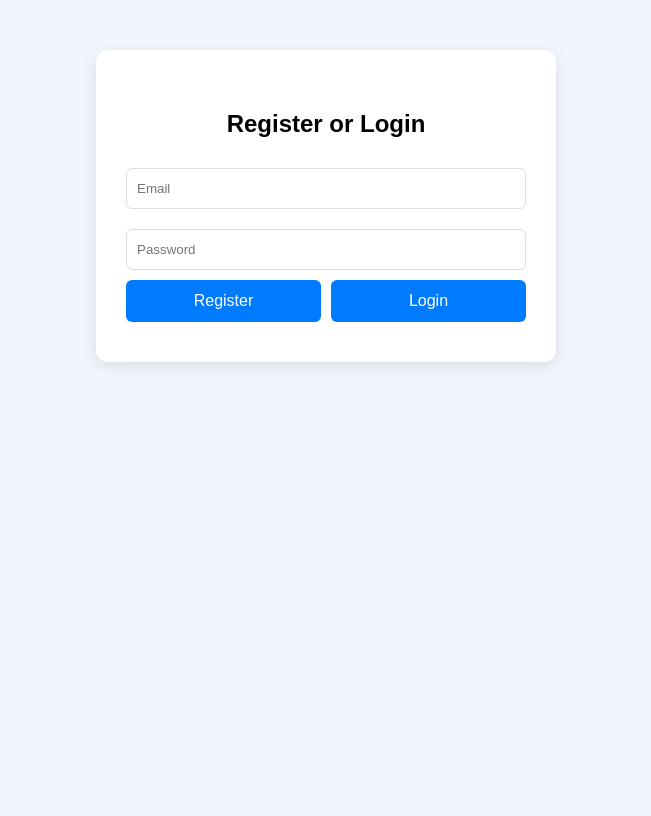
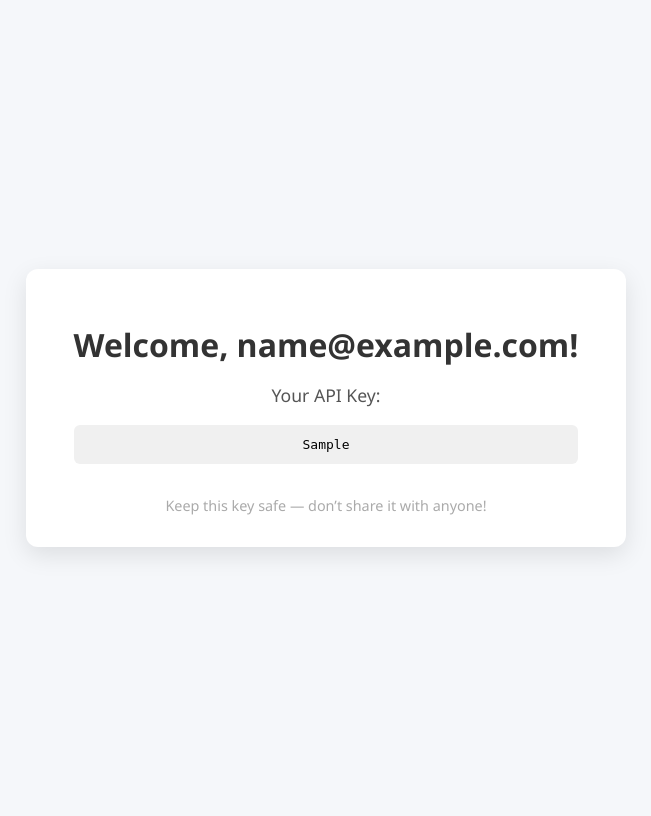
Before and after one commit to Surudmahajan/public-dataset-api, a FastAPI app: template templates/dashboard.html in a window 1280 px wide. Shown: the whole page, without its empty margins (314-965 px from the left). Before the commit the page ends 366 px from the top, so only its background shows below. Run offline with FastAPI, Linux system fonts and the light colour scheme; the template is opened without the code that fills it: most values are stand-ins (such as "Sample title", 1, 10 or a date in 2020).

Commit message:
Add working dashboard, fix registration flow, update UI

```diff
--- a/app.py
+++ b/app.py
@@ -161,7 +161,11 @@ def show_login(request: Request):
 
 # Handle registration form
 @app.post("/do-register")
-def do_register(request: Request, email: str = Form(...), password: str = Form(...)):
+async def do_register(request: Request):
+    form = await request.form()
+    email = form.get("email")
+    password = form.get("password")
+
     conn = sqlite3.connect("users.db")
     cursor = conn.cursor()
     hashed_pw = hash_password(password)
@@ -180,6 +184,7 @@ def do_register(request: Request, email: str = Form(...), password: str = Form(.
     conn.close()
     return RedirectResponse(f"/dashboard?email={email}&api_key={api_key}", status_code=303)
 
+
 # Handle login form
 @app.post("/do-login")
 def do_login(request: Request, email: str = Form(...), password: str = Form(...)):
@@ -196,6 +201,13 @@ def do_login(request: Request, email: str = Form(...), password: str = Form(...)
     return RedirectResponse(f"/dashboard?email={email}&api_key={api_key}", status_code=303)
 
 # Dashboard page
-@app.get("/dashboard", response_class=HTMLResponse)
+@app.get("/dashboard")
 def dashboard(request: Request, email: str, api_key: str):
-    return templates.TemplateResponse("dashboard.html", {"request": request, "email": email, "api_key": api_key})
+    return templates.TemplateResponse(
+        "dashboard.html",
+        {
+            "request": request,
+            "email": email,
+            "api_key": api_key
+        }
+    )
--- a/templates/dashboard.html
+++ b/templates/dashboard.html
@@ -2,78 +2,52 @@
 <html lang="en">
 <head>
     <meta charset="UTF-8" />
-  <title>Register or Login</title>
+    <title>Your Dashboard</title>
     <style>
         body {
-      background: #f2f6fc;
-      font-family: Arial, sans-serif;
+            background: #f5f7fa;
+            font-family: 'Segoe UI', Tahoma, Geneva, Verdana, sans-serif;
+            display: flex;
+            justify-content: center;
+            align-items: center;
+            height: 100vh;
         }
         .card {
-      max-width: 400px;
-      margin: 50px auto;
             background: #fff;
-      padding: 40px 30px;
+            padding: 2rem 3rem;
             border-radius: 12px;
-      box-shadow: 0 4px 15px rgba(0,0,0,0.1);
+            box-shadow: 0 8px 24px rgba(0, 0, 0, 0.1);
             text-align: center;
         }
-    .card h2 {
-      margin-bottom: 20px;
+        h1 {
+            margin-bottom: 1rem;
+            color: #333;
         }
-    form {
-      margin: 0;
+        p {
+            font-size: 1.1rem;
+            color: #555;
         }
-    input[type="email"],
-    input[type="password"] {
-      width: 100%;
-      padding: 12px 10px;
-      margin: 10px 0;
-      border: 1px solid #ddd;
+        .apikey {
+            background: #f0f0f0;
+            padding: 0.75rem 1rem;
             border-radius: 6px;
-      box-sizing: border-box;
+            font-family: monospace;
+            margin-top: 1rem;
+            word-break: break-all;
         }
-    .button-group {
-      display: flex;
-      justify-content: space-between;
-      gap: 10px;
-    }
-    button {
-      flex: 1;
-      background: #007bff;
-      color: #fff;
-      border: none;
-      padding: 12px;
-      border-radius: 6px;
-      cursor: pointer;
-      font-size: 16px;
-    }
-    button:hover {
-      background: #0056b3;
-    }
-    .message {
-      color: red;
-      text-align: center;
-      margin-bottom: 10px;
+        .footer {
+            margin-top: 2rem;
+            font-size: 0.9rem;
+            color: #aaa;
         }
     </style>
 </head>
 <body>
     <div class="card">
-    <h2>Register or Login</h2>
-
-    {% if message %}
-      <div class="message">{{ message }}</div>
-    {% endif %}
-
-    <form method="post">
-      <input type="email" name="email" placeholder="Email" required />
-      <input type="password" name="password" placeholder="Password" required />
-
-      <div class="button-group">
-        <button type="submit" formaction="/do-register">Register</button>
-        <button type="submit" formaction="/do-login">Login</button>
-      </div>
-    </form>
+        <h1>Welcome, {{ email }}!</h1>
+        <p>Your API Key:</p>
+        <div class="apikey">{{ api_key }}</div>
+        <div class="footer">Keep this key safe — don’t share it with anyone!</div>
     </div>
 </body>
 </html>
```
Also changed, not shown: check_users.py (added, +19 -0 lines), templates/login.html (+47 -36 lines), users.db. Lines whose indentation alone changed are shown as unchanged.
